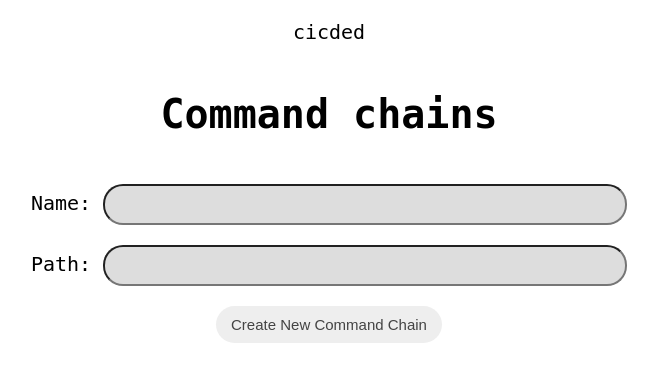
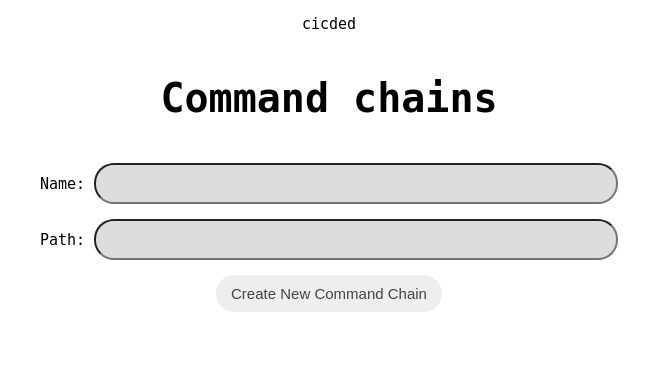
Before and after one commit to vvihorev/cicded, a Bottle app: page / in a window 1280 px wide. Shown: the top 382 px of the page, without its empty margins (311-969 px from the left). Run offline with Bottle, Linux system fonts and the light colour scheme.

Commit message:
update style

```diff
--- a/static/index-styles.css
+++ b/static/index-styles.css
@@ -26,12 +26,12 @@ form {
 
 p {
   margin: 1em;
-  font-size: 20px;
+  font-size: 15px;
   font-family: mono;
 }
 
 a {
-  font-size: 20px;
+  font-size: 15px;
   font-family: mono;
   background-color: #ffbd52;
   color: #222;
```
